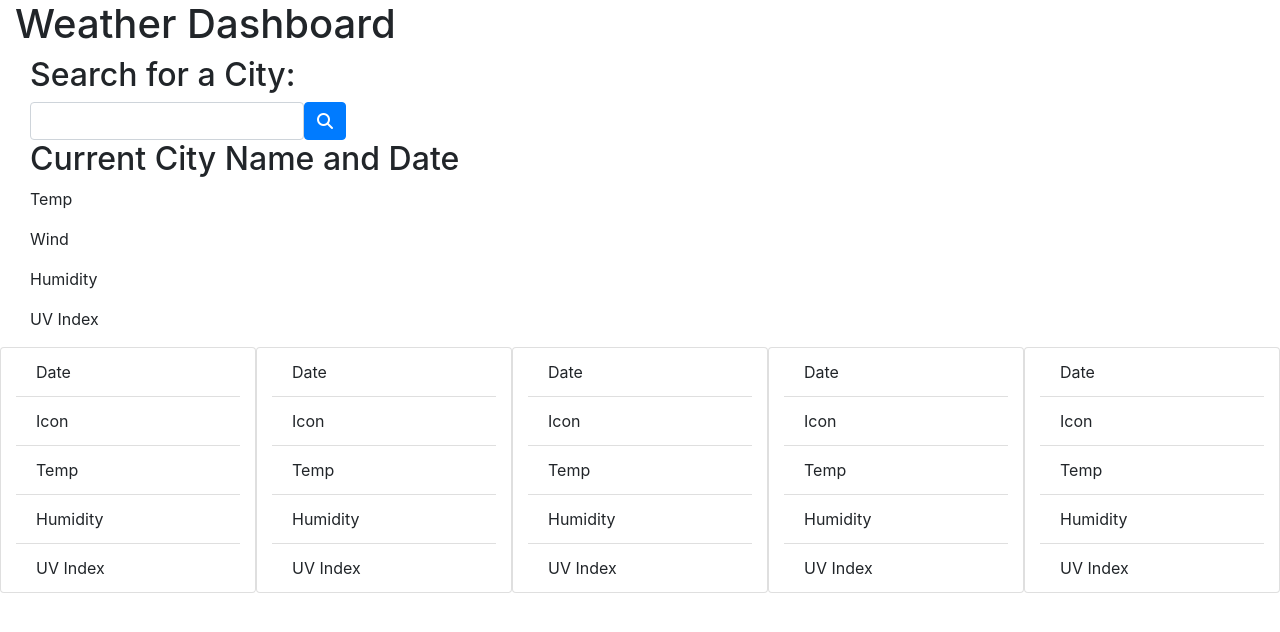
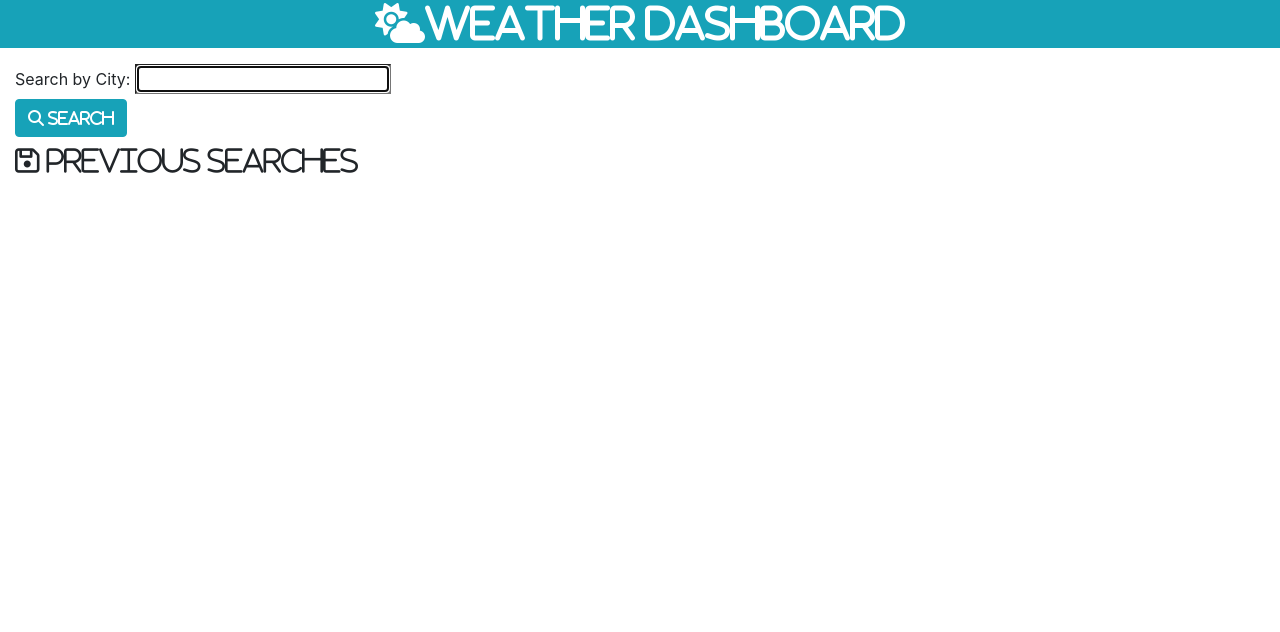
Before and after one commit to thecatwest/weather-dashboard, a plain HTML site: page index.html in a window 1280 px wide. Drawn offline with nearby package versions, Linux system fonts and the light colour scheme.

Commit message:
fix terrible HTML layout

```diff
--- a/index.html
+++ b/index.html
@@ -18,98 +18,35 @@
     <title>Weather Dashboard</title>
 </head>
 
-<body>
+<body class="flex-column min-100-vh">
     <!-- header start -->
-    <header>
-        <div class="container-fluid">
-            <h1>Weather Dashboard</h1>
-        </div>
+    <header class="bg-info">
+        <h1 class="app-title text-center text-white font-weight-bolder"><i class="fas fa-cloud-sun">Weather Dashboard</i></h1>
     </header>
-    <main>
-        <div class="container-fluid">
-            <!-- <div class="row"> -->
-            <!-- side-panel div for search and history -->
+
+    <main class="container-fluid mb-5">
+        <div class="row">
             <div class="col-4">
-                <div class="input-group">
-                    <h2>Search for a City:</h2>
-                    <br />
-                    <div class="form-outline">
-                        <input id="search-input" type="search" id="form1" class="form-control" />
-                    </div>
-                    <button id="search-button" type="button" class="btn btn-primary">
-                        <i class="fas fa-search"></i>
-                    </button>
-                    <br />
+                <h3 class="text-uppercase"></h3>
+                <form id="user-form">
+                    <label for="city" class="form-label">Search by City:</label>
+                    <input type="search" name="search-input" id="search-input" autofocus="true" class="form-input" />
+                    <button type="submit" class="btn btn-info" id="search-button"><i class="fas fa-search"> Search
+                        </i></button>
+                </form>
 
-                </div>
-                <!-- </div> -->
-            </div>
-            <!-- current city weather conditions div -->
-            <div class="col-8>
-                <div class="row">
-                <div class="col-8">
-                    <h2>Current City Name and Date</h2>
-                    <p>Temp</p>
-                    <p>Wind</p>
-                    <p>Humidity</p>
-                    <p>UV Index</p>
-                </div>
-                <!-- 5-day forecast container for cards -->
-                <div class="row">
-                    <!-- card 1 -->
-                    <div class="card col" style="width: 18rem">
-                        <ul class="list-group list-group-flush">
-                            <li class="list-group-item">Date</li>
-                            <li class="list-group-item">Icon</li>
-                            <li class="list-group-item">Temp</li>
-                            <li class="list-group-item">Humidity</li>
-                            <li class="list-group-item">UV Index</li>
-                        </ul>
-                    </div>
-                    <!-- card 2 -->
-                    <div class="card col" style="width: 18rem">
-                        <ul class="list-group list-group-flush">
-                            <li class="list-group-item">Date</li>
-                            <li class="list-group-item">Icon</li>
-                            <li class="list-group-item">Temp</li>
-                            <li class="list-group-item">Humidity</li>
-                            <li class="list-group-item">UV Index</li>
-                        </ul>
-                    </div>
-                    <!-- card 3 -->
-                    <div class="card col" style="width: 18rem">
-                        <ul class="list-group list-group-flush">
-                            <li class="list-group-item">Date</li>
-                            <li class="list-group-item">Icon</li>
-                            <li class="list-group-item">Temp</li>
-                            <li class="list-group-item">Humidity</li>
-                            <li class="list-group-item">UV Index</li>
-                        </ul>
-                    </div>
-                    <!-- card 4 -->
-                    <div class="card col" style="width: 18rem">
-                        <ul class="list-group list-group-flush">
-                            <li class="list-group-item">Date</li>
-                            <li class="list-group-item">Icon</li>
-                            <li class="list-group-item">Temp</li>
-                            <li class="list-group-item">Humidity</li>
-                            <li class="list-group-item">UV Index</li>
-                        </ul>
-                    </div>
-                    <!-- card 5 -->
-                    <div class="card col" style="width: 18rem">
-                        <ul class="list-group list-group-flush">
-                            <li class="list-group-item">Date</li>
-                            <li class="list-group-item">Icon</li>
-                            <li class="list-group-item">Temp</li>
-                            <li class="list-group-item">Humidity</li>
-                            <li class="list-group-item">UV Index</li>
-                        </ul>
-                    </div>
-                </div>
+                <!-- container for saved searches -->
+                <div id="saved-searches" class="my-2">
+                    <h3 class="text-uppercase"><i class="far fa-save"> Previous Searches </i></h3>
+                    <!-- saved city searches content will populate here -->
                 </div>
             </div>
-        </div>
+
+            <div class="col-8">
+                <div id="current-weather" class="pt-4 pl-3 m-0">
+                    <!-- current weather content will populate here -->
+                </div>
+            </div>
         </div>
     </main>
 
@@ -118,6 +55,7 @@
     <script src="https://code.jquery.com/jquery-3.5.1.slim.min.js"
         integrity="sha384-DfXdz2htPH0lsSSs5nCTpuj/zy4C+OGpamoFVy38MVBnE+IbbVYUew+OrCXaRkfj" crossorigin="anonymous">
     </script>
+    <script src="https://cdnjs.cloudflare.com/ajax/libs/moment.js/2.29.1/moment.min.js"></script>
     <script src="https://kit.fontawesome.com/1223513c02.js" crossorigin="anonymous"></script>
     <script src="./assets/js/script.js"></script>
 </body>
```
